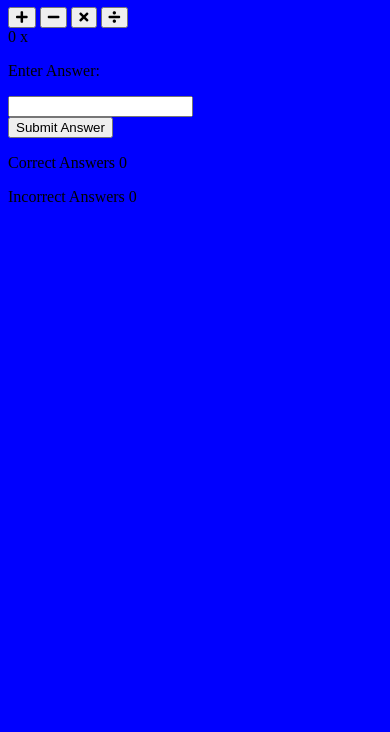
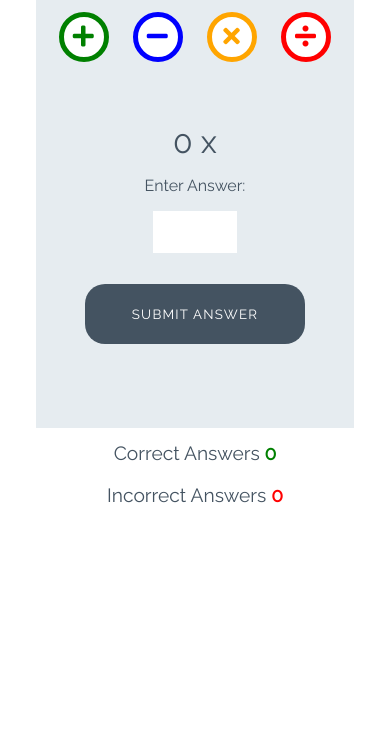
Before and after one commit to AlexandraEL9/LoveMathsJSproject, a plain HTML site: page index.html in a window 390 px wide. Shown: the part 112-844 px from the top of the page. Drawn offline with Linux system fonts and the light colour scheme.

Commit message:
feat:add css styling to page structure

```diff
--- a/assets/css/style.css
+++ b/assets/css/style.css
@@ -1,3 +1,240 @@
+/* --------- Global style */
+
 body {
-    background: blue;
+    background-color: white;
+    font-family: "Raleway", sans-serif;
+    color: #445361;
+    text-align: center;
 }
+/* --------- Heading */
+
+.heading {
+    text-align: center;
+    font-size: 2.5rem;
+}
+
+.logo {
+    height: 40px;
+    padding-right: 5px;
+}
+/* --------- Game layout */
+
+.game-area {
+    background-color: #E6ECF0;
+    box-sizing: border-box;
+    width: 85%;
+    height: 65vh;
+    max-height: 450px;
+    max-width: 830px;
+    margin-left: auto;
+    margin-right: auto;
+    padding: 1%;
+}
+
+.question-area {
+    width: 50%;
+    font-size: 2rem;
+    margin: auto;
+    padding: 50px 0;
+}
+
+.question-area span {
+    padding: 0 15px;
+}
+
+.score-area {
+    margin: 5px auto;
+    width: 60%;
+    font-size: 1.2rem;
+}
+
+.controls-area {
+    width: 85%;
+    margin: 30px auto;
+}
+
+#score {
+    color: green;
+    font-weight: bold;
+}
+
+#incorrect {
+    color: red;
+    font-weight: bold;
+}
+
+.answer-message {
+    display: none;
+    font-size: 1rem;
+}
+
+#answer-box {
+    border: none;
+    color: #445361;
+    display: inline-block;
+    height: 40px;
+    width: 80px;
+    font-size: 1.2rem;
+}
+
+.scores {
+    display: inline-block;
+    padding: 25px;
+}
+/* --------- Buttons */
+
+.btn {
+    width: 220px;
+    height: 60px;
+    font-family: "Raleway", sans-serif;
+    text-transform: uppercase;
+    letter-spacing: 1.2px;
+    color: white;
+}
+
+.btn:focus {
+    outline: none;
+}
+
+.btn--big {
+    padding-top: 10px;
+    border-radius: 50%;
+    background-color: white;
+    border: 10px solid;
+    width: 100px;
+    height: 100px;
+    font-size: 3.2rem;
+    margin: 0 30px;
+    transition: all 0.5s;
+}
+
+.btn--blue {
+    border-color: blue;
+    color: blue;
+}
+
+.btn--blue:active,
+.btn--blue:hover {
+    background-color: darkblue;
+    color: white;
+}
+
+.btn--orange {
+    border-color: orange;
+    color: orange;
+}
+
+.btn--orange:active,
+.btn--orange:hover {
+    background-color: darkorange;
+    color: white;
+}
+
+.btn--red {
+    border-color: red;
+    color: red;
+}
+
+.btn--red:active,
+.btn--red:hover {
+    background-color: darkred;
+    color: white;
+}
+
+.btn--green {
+    border-color: green;
+    color: green;
+}
+
+.btn--green:active,
+.btn--green:hover {
+    background-color: darkgreen;
+    color: white;
+}
+
+.btn--gray {
+    margin-top: 25px;
+    background-color: #445361;
+    border: 1px transparent;
+    border-radius: 20px;
+}
+
+.btn--gray:active,
+.btn--gray:hover {
+    background-color: #0d1013;
+}
+/* --------- Media queries */
+
+@media (max-width: 414px) {
+    .controls-area {
+        width: 100%;
+    }
+
+    .btn--big {
+        margin: 0 10px;
+        padding: 5px;
+        border: 5px solid;
+        width: 50px;
+        height: 50px;
+        font-size: 1.5rem;
+    }
+
+    .btn--big::after {
+        font-size: 0.6rem;
+        left: -0.7rem;
+    }
+
+    .question-area {
+        padding: 10% 0;
+        width: 100%;
+    }
+
+    .question-area span {
+        padding: 0;
+    }
+
+    .answer-message {
+        display: block;
+    }
+
+    #answer-box {
+        display: block;
+        margin: 0 auto;
+    }
+    .btn--gray {
+        margin-top: 0;
+    }
+
+    .score-area {
+        width: 100%;
+    }
+
+    .scores {
+        margin: 0.5em auto;
+        display: block;
+        padding: 5px;
+    }
+
+    .heading {
+        font-size: 2rem;
+    }
+}
+
+@media (max-width: 320px) {
+    .game-area {
+        height: 70vh;
+    }
+
+    .controls-area {
+        width: 75%;
+        margin: 10px auto;
+    }
+
+    .btn--big {
+        margin: 10px 10px;
+    }
+    .question-area {
+        padding: 10px 0;
+    }
+
+}
```
